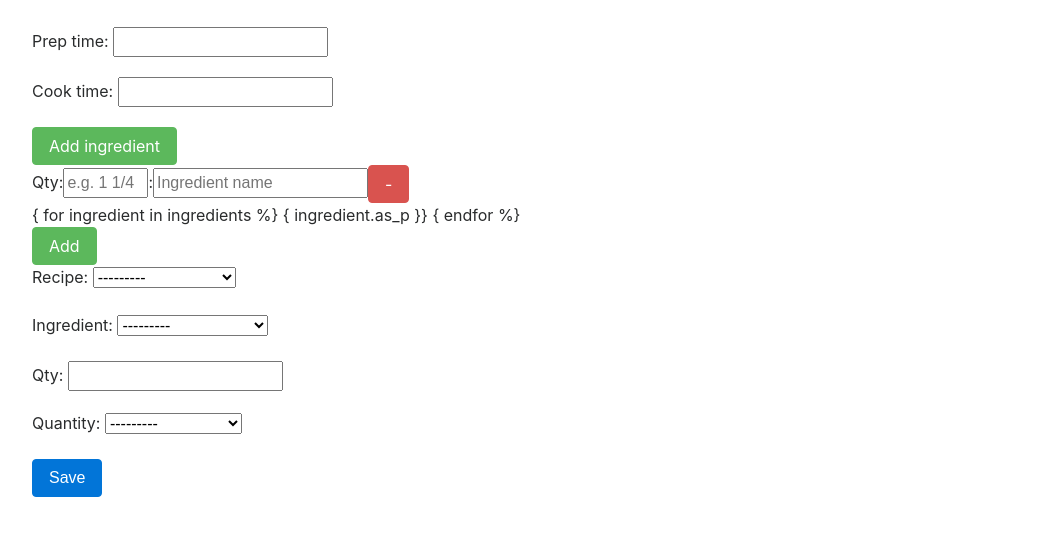
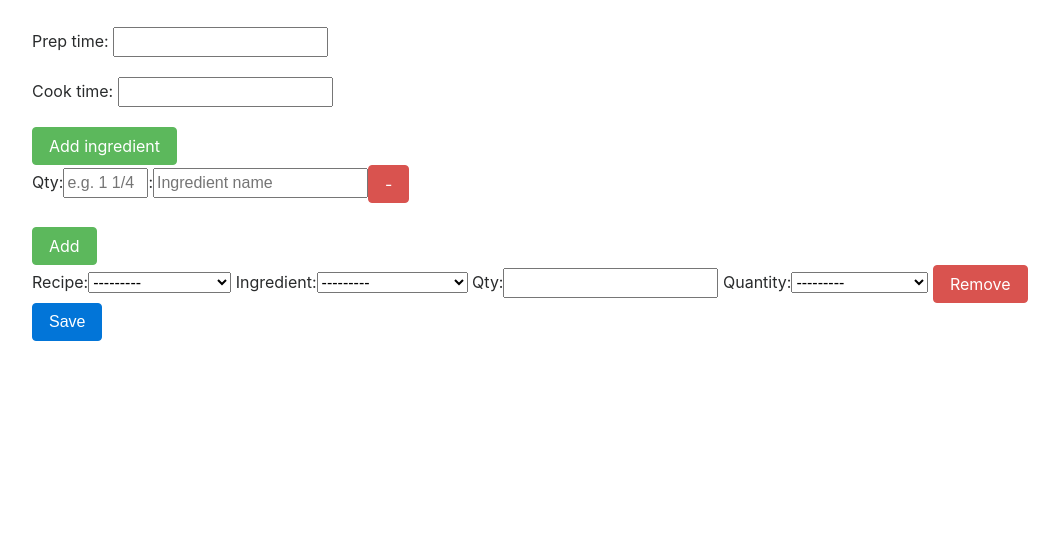
Before and after one commit to mvanorder/mealmanager, a Django app: page /recipes/create in a window 1280 px wide. Shown: the part 647-1200 px from the top of the page, without its empty margins (53-1112 px from the left). Run offline with Django 3.2, Linux system fonts and the light colour scheme; tables that the repository leaves empty hold one stand-in row (values such as "Sample post"); some libraries are stand-ins or nearby versions.

Commit message:
Add remove function to multiform
Signed-off-by: Malcolm VanOrder <mvanorder1390@gmail.com>

```diff
--- a/recipes/templates/recipes/recipe_form.html
+++ b/recipes/templates/recipes/recipe_form.html
@@ -11,12 +11,12 @@
               <div type="button" class="btn btn-success" onclick="addIngredient()">Add ingredient</div><br />
 
             </div>
-            { for ingredient in ingredients %}
-              { ingredient.as_p }}
-            { endfor %}
+            {% for ingredient in ingredients %}
+              {{ ingredient }}<br/>
+            {% endfor %}
             <br/>
             <div class="multiform">
-              {{ ingredient_item.as_p }}
+              {{ ingredient_item }}
             </div>
             <input type="submit" value="Save" class="btn btn-primary" />
           </form>
--- a/static/js/multiform.js
+++ b/static/js/multiform.js
@@ -140,6 +140,12 @@
     var prefix = "";
     var nodes;
     var instanceContainer = document.createElement('div');
+    var removeButton = document.createElement('div');
+
+    // Create a button to remove this instance.
+    removeButton.innerHTML = 'Remove';
+    removeButton.setAttribute('type', 'button');
+    removeButton.setAttribute('class', 'btn btn-danger multiform-remove');
 
     // Set up the instance prefix as "[<prefix>_]<iteration>-".
     if (this.prefix) {
@@ -147,11 +153,18 @@
     }
     prefix += this.currentIteration.toString() + "-";
 
+    // Set the item container ID and the remove button data to point to it.
+    instanceContainer.id = prefix + 'item_container';
+    removeButton.setAttribute('data-itemcontainer', instanceContainer.id);
+
     // Create a set of nodes and populate the new container.
     nodes = cloneFormNodes(this.nodes, prefix);
     for(var node in nodes) {
       instanceContainer.appendChild(nodes[node]);
     }
+
+    // Append the remove button last.
+    instanceContainer.appendChild(removeButton);
 
     // Increment the iteration counter.
     this.currentIteration++;
@@ -183,6 +196,12 @@
    */
   this.appendChild = function(child) {
     this.container.appendChild(child);
+    // Unbind click handlers as they stack
+    $(".multiform-remove").unbind("click");
+    // Handle remove button click to remove an item
+    $(".multiform-remove").click(function() {
+      $("#" + $(this).data("itemcontainer")).remove();
+    });
   }
 }
 
```
